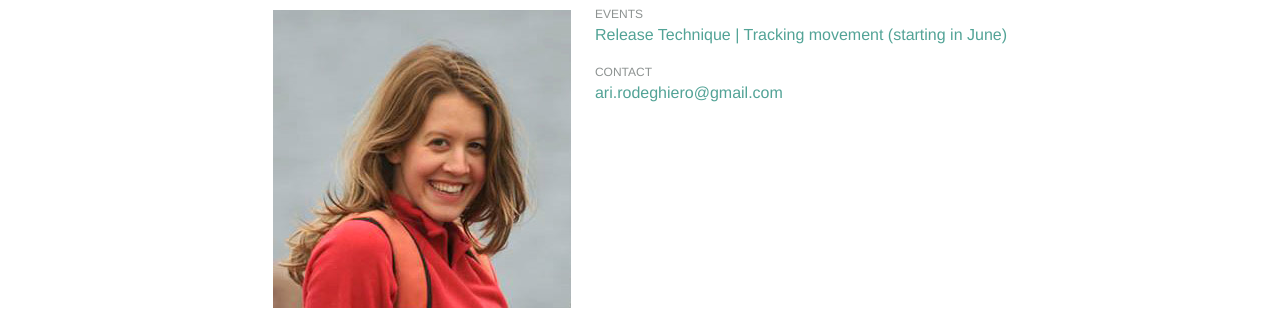
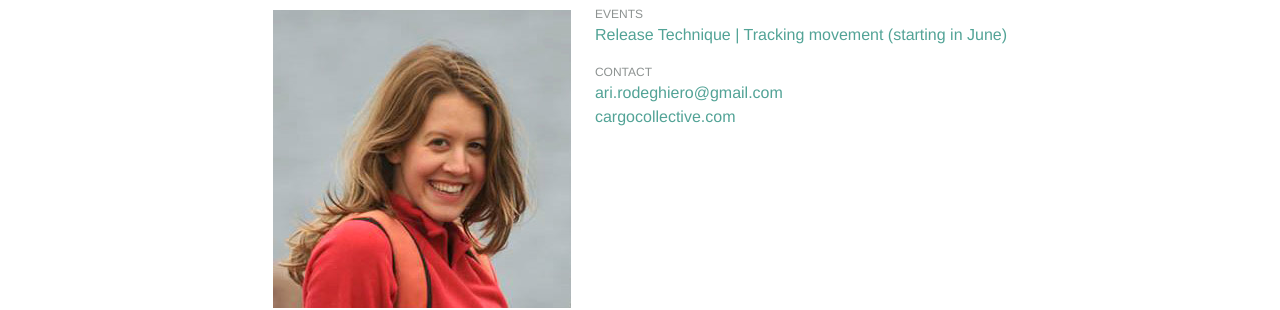
Before and after one commit to Kriesse/urbanraum, a Jekyll site: the page built from _teachers/arianna-rodeghiero.md, in a window 1280 px wide. Shown: the part 283-593 px from the top of the page. Built offline with Jekyll 4.4.1, drawn with Linux system fonts in a browser that asks for light colours; nearby versions of some CDN libraries.

Commit message:
Update arianna-rodeghiero.md

```diff
--- a/_teachers/arianna-rodeghiero.md
+++ b/_teachers/arianna-rodeghiero.md
@@ -2,7 +2,10 @@
 id: "arianna"
 name: "Arianna Rodeghiero"
 email: "ari.rodeghiero@gmail.com"
-link: "http://cargocollective.com/ariannarodeghiero"
+link:
+website-title: "cargocollective.com"
+website-link: "http://cargocollective.com/ariannarodeghiero"
+
 image: "teacher-arianna-rodeghiero.jpg"
 bio_en: |
   Dancer, born in Milan on the 05/04/86. Her artistic education begins with theater and music, then focuses more on contemporary dance. In 2009 she graduates in D.A.M.S University for Art Music and Show in Bologna. She attended the professional course for contemporary dance Modem Atelier run by Compagnia Zappalà, in Catania, Italy. She danced in the company Vi-kap and Compagnia Laudati Danza, in Bologna.
```
